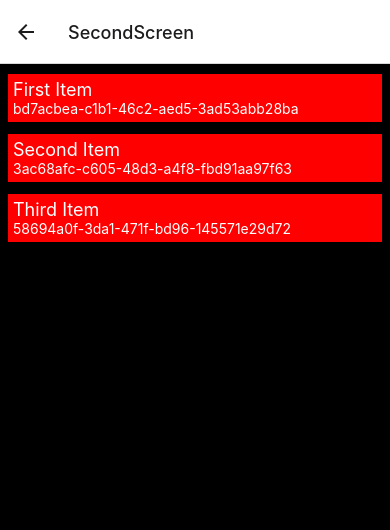
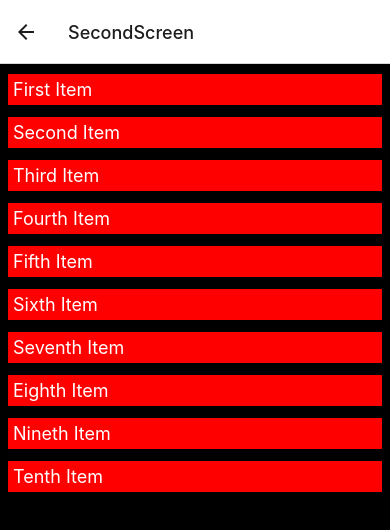
Before and after one commit to dishantkawatra/AwesomeProject, a React Native app: screen /SecondScreen in a window 390 px wide. Shown: the top 530 px of the page. Built offline with nearby package versions, Linux system fonts and the light colour scheme.

Commit message:
Working on clicks of flatlist

```diff
--- a/src/FirstScreen.js
+++ b/src/FirstScreen.js
@@ -25,7 +25,7 @@ import {
 export default function FirstScreen()
 {
   const titleText = "Bird's dsads"
-  const baseText = "This is base "
+  const baseText = "My Name is Devank Sharma"
   const [isEnabled, setIsEnabled] = useState(false);
   const toggleSwitch = () => setIsEnabled(previousState => !previousState);
   const [number, onChangeNumber] = React.useState(null);
--- a/src/SecondScreen.js
+++ b/src/SecondScreen.js
@@ -10,7 +10,7 @@
  import {
    FlatList,
    StyleSheet,
-   StatusBar,
+   TouchableOpacity,
    Text,
    View,
  } from 'react-native';
@@ -28,6 +28,35 @@
     id: '58694a0f-3da1-471f-bd96-145571e29d72',
     title: 'Third Item',
   },
+
+  {
+    id: '58694a0f-3da1-471f-bd96-145571e29d74',
+    title: 'Fourth Item',
+  },
+  {
+    id: '58694a0f-3da1-471f-bd96-145571e29d76',
+    title: 'Fifth Item',
+  },
+  {
+    id: '58694a0f-3da1-471f-bd96-145571e29d52',
+    title: 'Sixth Item',
+  },
+  {
+    id: '58694a0f-3da1-471f-bd96-145571e29472',
+    title: 'Seventh Item',
+  },
+  {
+    id: '58694a0f-3da1-471f-bd96-145571e29d77',
+    title: 'Eighth Item',
+  },
+  {
+    id: '58694a0f-3da1-471f-bd96-145571e24d72',
+    title: 'Nineth Item',
+  },
+  {
+    id: '58694a0f-3da1-471f-bd96-145571e23d72',
+    title: 'Tenth Item',
+  },
 ];
 
 
@@ -35,32 +64,36 @@
 
  export default function SecondScreen()
  {
+  const renderItem = ({ item }) => (
 
-  const renderItem = ({ item }) => (
-    // <Item title={item.title} />
-    <View style={styles.item}>
     <Text style={styles.title}>{item.title}</Text>
-    <Text style={{color:'white'}}>{item.id}</Text>
-  </View>
+
   );
 
-  const Item = ({ title }) => (
-    <View style={styles.item}>
-      <Text style={styles.title}>{title}</Text>
-    </View>
-  );
+  const _onPress = () => {
+    // your code on item press
+ };
+
+  const Item = ({ item }) => (
+ <TouchableOpacity onPress={_onPress}>
+   <View style={styles.item}>
+       <Text style={styles.title}>{item.title}</Text>
+     </View>
+ </TouchableOpacity>
+
+);
 
 
 
    return(
     <View style={styles.container}>
+
+
        <FlatList
        style={{flexGrow:1,backgroundColor:'black'}}
-       renderItem={renderItem}
+       renderItem={Item}
        data={flatListdata}
        keyExtractor={item => item.id}>
-
-
        </FlatList>
     </View>
 
```
